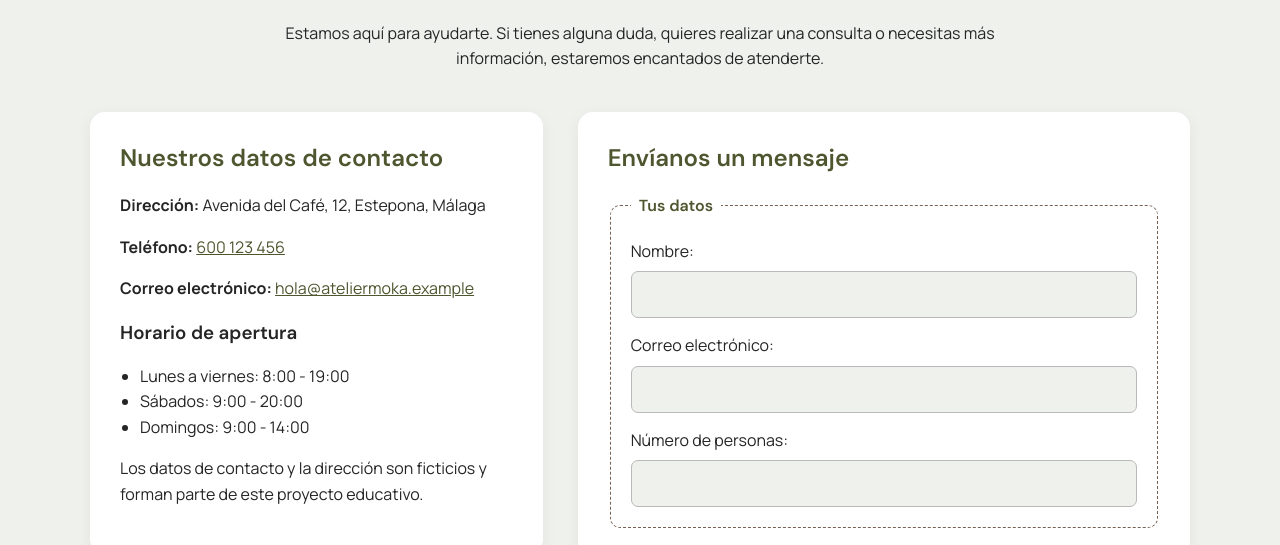
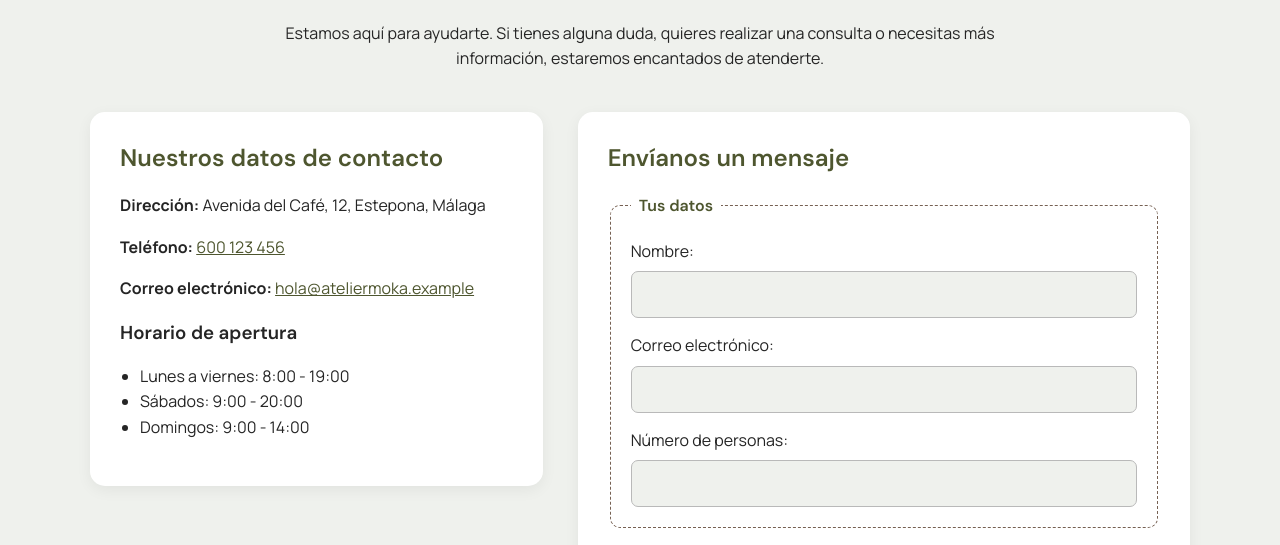
Before and after one commit to yasmineelabbassikhallouqi/Atelier-Moka, a plain HTML site: page contacto.html in a window 1280 px wide. Shown: the part 222-767 px from the top of the page. Drawn offline with nearby package versions, Linux system fonts and the light colour scheme; a web font is replaced by a local one.

Commit message:
Update contacto.html

```diff
--- a/contacto.html
+++ b/contacto.html
@@ -64,8 +64,6 @@
                     <li>Sábados: 9:00 - 20:00</li>
                     <li>Domingos: 9:00 - 14:00</li>
                 </ul>
-
-                <p>Los datos de contacto y la dirección son ficticios y forman parte de este proyecto educativo.</p>
             </section>
 
             <!-- FORMULARIO DE CONTACTO -->
```
